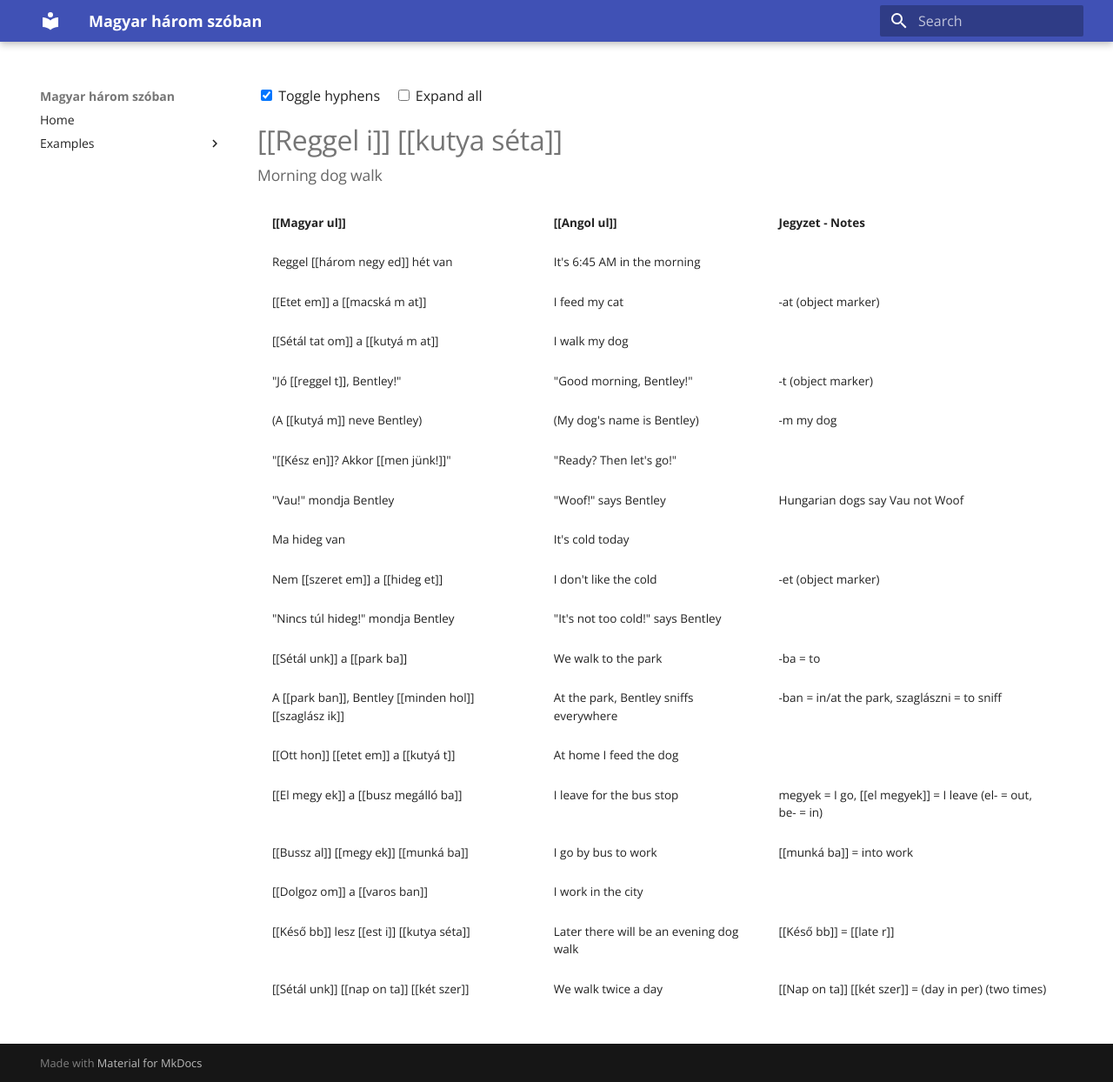
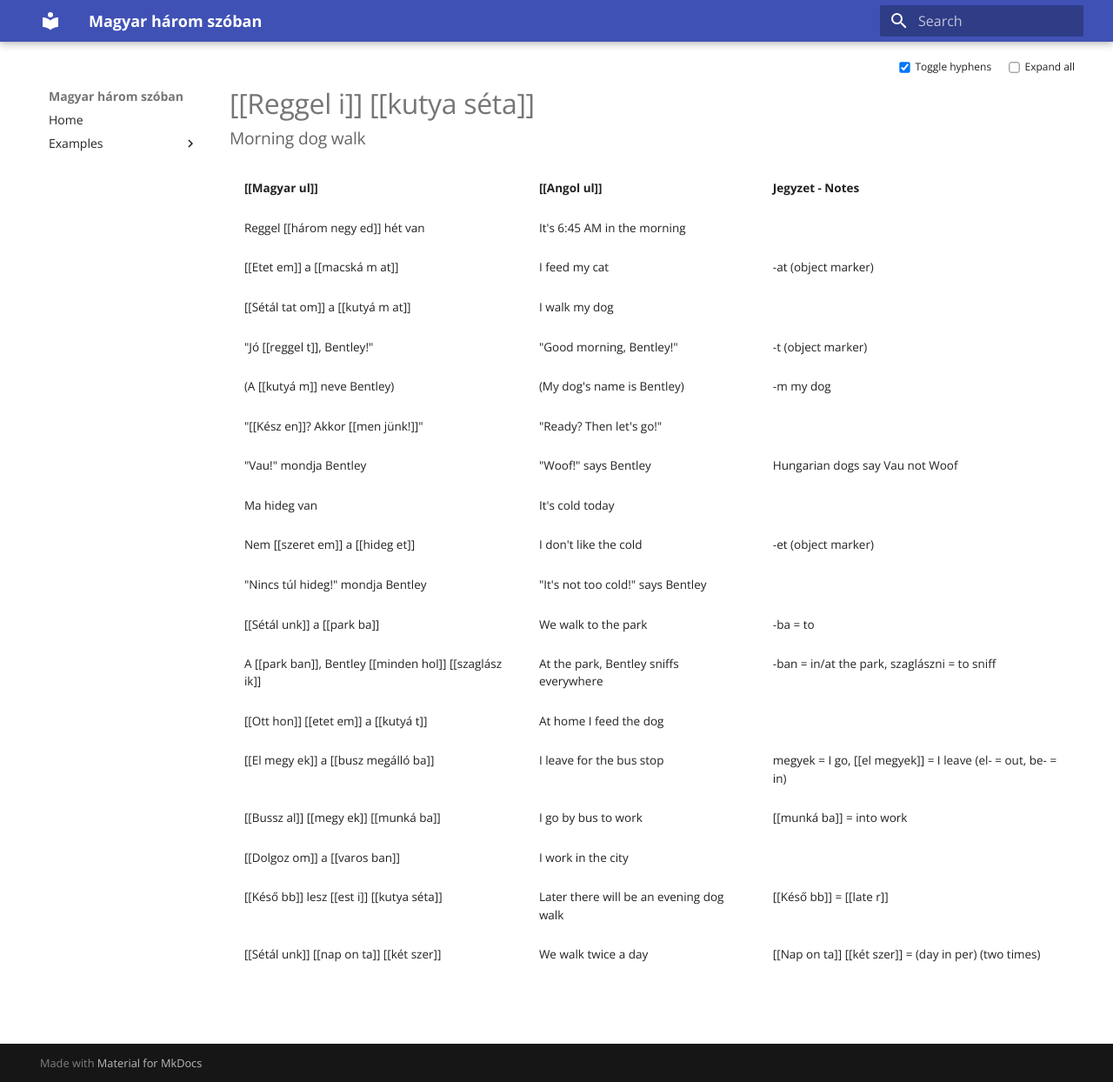
Before and after one commit to baxy750/mhs, an MkDocs documentation site: the page built from docs/week1.md, in a window 1280 px wide and 1244 px high. Shown: the whole window at 87% size. Built offline with MkDocs 1.6.1 and Material for MkDocs 9.7.7, drawn with Linux system fonts in a browser that asks for light colours.

Commit message:
Update content

```diff
--- a/docs/css/morph.css
+++ b/docs/css/morph.css
@@ -5,12 +5,12 @@
 
 /* Adjust heading spacing if desired */
 .md-typeset h1 {
-  margin-bottom: 0.3em;
+  margin-bottom: 0.25em;
 }
 /* this serves as a subtitle under the H1 heading */
 .md-typeset h5 {
   text-transform: none;
-  font-size: 1.1em;
+  font-size: 1.2em;
   font-weight: normal;
   color: #666;
   margin-top: -0.2em;
@@ -45,3 +45,39 @@
 .md-content {
   max-width: 100% !important;
 }
+
+
+/* Apply to all labels in the toggle bar such as Toggle hyphens and Expand all */
+.md-content label {
+  font-size: 0.6rem;       /* shrink text */
+}
+/* and the checkbox*/
+.md-content label input[type="checkbox"] {
+  transform: scale(0.95);   /* shrink checkbox box */
+  vertical-align: middle;  /* keep text aligned nicely */
+  margin-right: 0.2em;
+}
+
+
+/* Make the left-hand navigation sidebar narrower (this is the list of files) */
+.md-sidebar--primary {
+  width: 10rem;   /* try 12rem (~192px) instead of 15rem */
+}
+/* Ensure the main content shifts accordingly */
+.md-main__inner {
+  margin-left: 2rem;
+}
+
+
+/* Toggle bar aligned to the right of the H1 */
+.toggle-bar {
+  float: right;
+  margin-top: -2.2em;   /* adjust until it lines up visually with h1 */
+  font-size: 0.8rem;    /* shrink label text */
+}
+
+.toggle-bar input[type="checkbox"] {
+  transform: scale(0.85);
+  vertical-align: middle;
+  margin-right: 0.2em;
+}
--- a/overrides/partials/toggles.html
+++ b/overrides/partials/toggles.html
@@ -1,4 +1,5 @@
-<div style="margin-bottom: 1em;">
+<!-- NEW TOGGLES (top left corner) -->
+<div class="toggle-bar">
   <label>
     <input type="checkbox" id="toggle-morph" checked>
     Toggle hyphens
@@ -11,6 +12,19 @@
 </div>
 
 
+<!-- OLD TOGGLES
+<div style="margin-bottom: 1em;">
+  <label>
+    <input type="checkbox" id="toggle-morph" checked>
+    Toggle hyphens
+  </label>
+  &nbsp;&nbsp;
+  <label>
+    <input type="checkbox" id="expand-all">
+    Expand all
+  </label>
+</div>
+-->
 
 
 <!-- OLD
```
